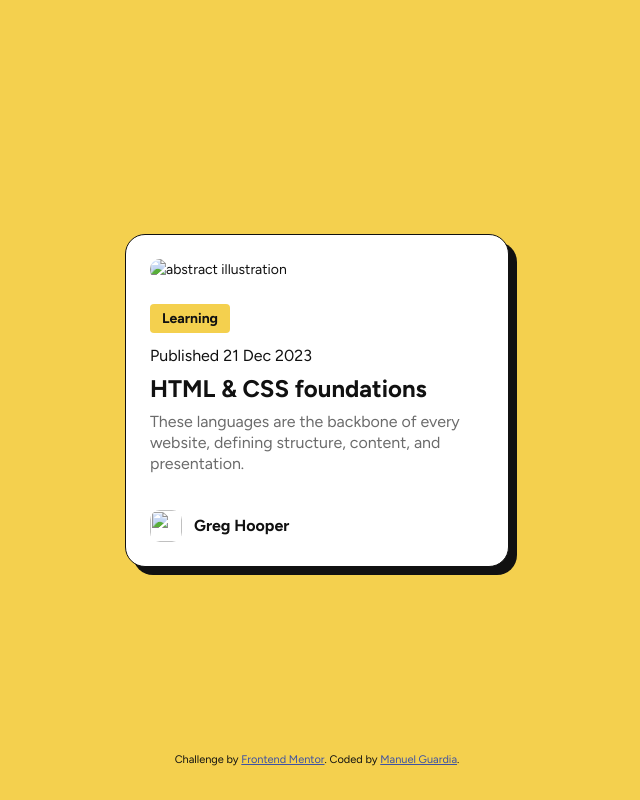
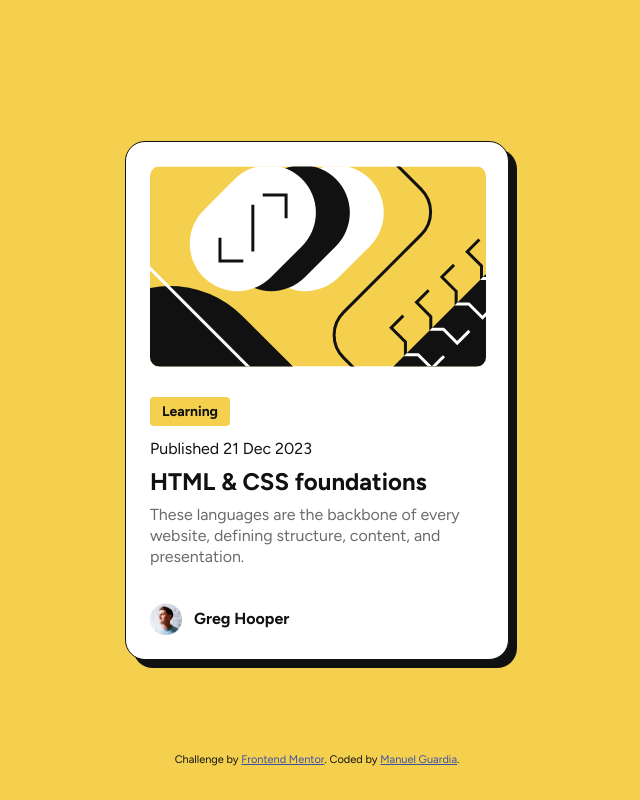
Before and after one commit to mr-harish-0706/FrontEnd-Mentor-Blog-preview-card-challenge-on-Frontend-Mentor, a plain HTML site: page index.html in a window 1280 px wide. Shown: the whole page, without its empty margins (323-963 px from the left). Drawn offline with Linux system fonts and the light colour scheme.

Commit message:
Update 1 index.html

```diff
--- a/index.html
+++ b/index.html
@@ -37,7 +37,7 @@
 
       <img
 
-        src="assets/images/illustration-article.svg"
+        src="images/illustration-article.svg"
 
         alt="abstract illustration"
 
@@ -61,7 +61,7 @@
 
         <div class="author">
 
-          <img src="assets/images/image-avatar.webp" alt="" />
+          <img src="images/image-avatar.webp" alt="" />
 
           <p>Greg Hooper</p>
 
```
